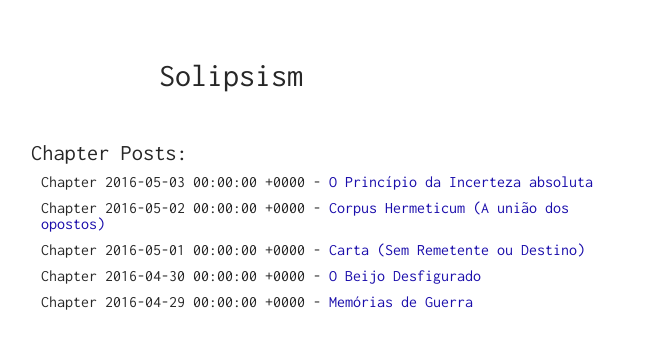
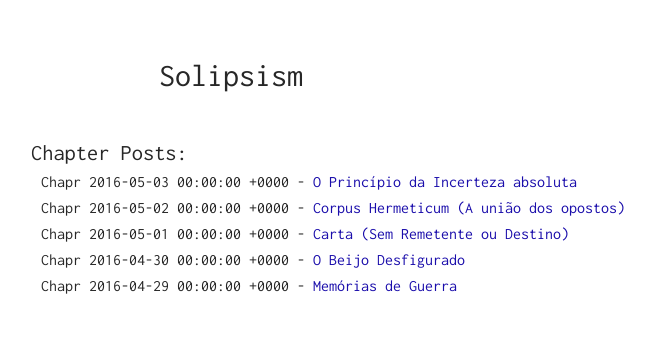
Before and after one commit to sorathpanzer/sorathpanzer.github.io, a Jekyll site: the page built from index.html, in a window 1280 px wide. Shown: the top 349 px of the page, without its empty margins (309-964 px from the left). Built offline with Jekyll 4.4.1, drawn with Linux system fonts in a browser that asks for light colours.

Commit message:
Update index.html

```diff
--- a/index.html
+++ b/index.html
@@ -10,7 +10,7 @@ layout: default
         {% for post in site.posts %}
 
         <li>
-             Chapter <span class="date">{{ post.date | '%d' }}</span> - <a href="{{ post.url }}">{{ post.title }}</a>
+             Chapr <span class="orbus">{{ post.date | '%d' }}</span> - <a href="{{ post.url }}">{{ post.title }}</a>
         </li>
 
         {% endfor %}
```
